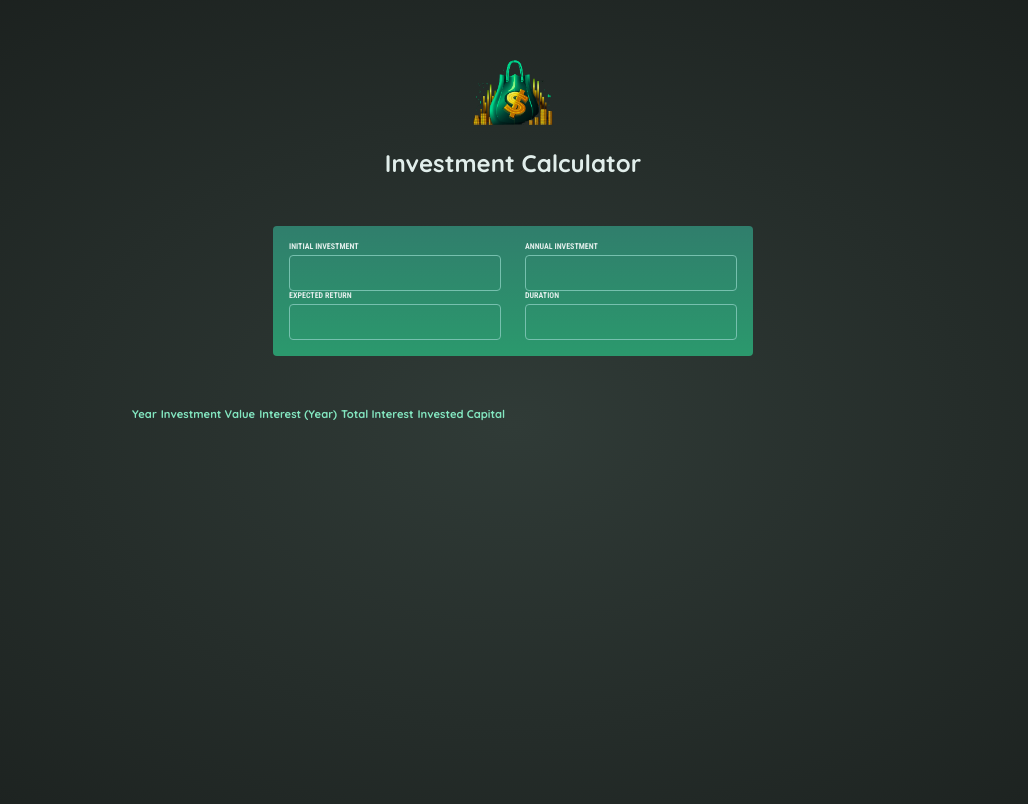
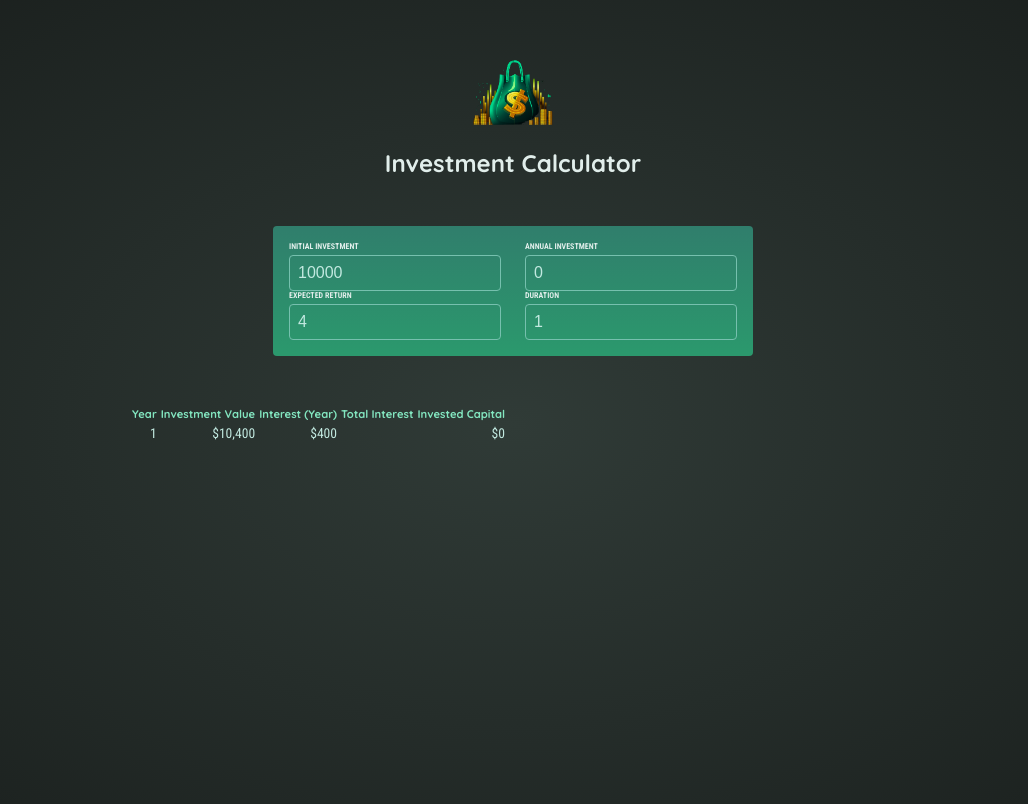
Before and after one commit to aldo-leka/investment-calculator, a React (Vite) app: page / in a window 1280 px wide. Shown: the top 804 px of the page, without its empty margins (127-1155 px from the left). Built offline with nearby package versions, Linux system fonts and the light colour scheme.

Commit message:
Finish my version.

```diff
--- a/src/App.jsx
+++ b/src/App.jsx
@@ -1,13 +1,53 @@
 import Header from "./components/Header.jsx";
 import UserInputs from "./components/UserInputs.jsx";
 import Result from "./components/Result.jsx";
+import {useState} from "react";
+
+const INITIAL_STATE = {
+    InitialInvestment: 10000,
+    AnnualInvestment: 0,
+    ExpectedReturn: 4,
+    Duration: 1
+}
 
 function App() {
+    const [initialInvestment, setInitialInvestment] = useState(INITIAL_STATE.InitialInvestment);
+    const [annualInvestment, setAnnualInvestment] = useState(INITIAL_STATE.AnnualInvestment);
+    const [expectedReturn, setExpectedReturn] = useState(INITIAL_STATE.ExpectedReturn);
+    const [duration, setDuration] = useState(INITIAL_STATE.Duration);
+
+    function onInitialInvestmentChange(newValue) {
+        setInitialInvestment(newValue);
+    }
+
+    function onAnnualInvestmentChange(newValue) {
+        setAnnualInvestment(newValue);
+    }
+
+    function onExpectedReturnChange(newValue) {
+        setExpectedReturn(newValue);
+    }
+
+    function onDurationChange(newValue) {
+        setDuration(newValue);
+    }
+
     return (
         <main>
             <Header/>
-            <UserInputs/>
-            <Result/>
+            <UserInputs
+                initialValues={INITIAL_STATE}
+                onInitialInvestmentChange={onInitialInvestmentChange}
+                onAnnualInvestmentChange={onAnnualInvestmentChange}
+                onExpectedReturnChange={onExpectedReturnChange}
+                onDurationChange={onDurationChange}
+            />
+            <Result
+                initialInvestment={initialInvestment}
+                annualInvestment={annualInvestment}
+                expectedReturn={expectedReturn}
+                duration={duration}
+            />
         </main>
     );
 }
--- a/src/components/Result.jsx
+++ b/src/components/Result.jsx
@@ -1,4 +1,7 @@
-export default function Result() {
+import {calculateInvestmentResults, formatter} from "../util/investment.js";
+
+export default function Result({initialInvestment, annualInvestment, expectedReturn, duration}) {
+    const data = calculateInvestmentResults({initialInvestment, annualInvestment, expectedReturn, duration});
     return (
         <div id="result">
             <table>
@@ -11,6 +14,17 @@ export default function Result() {
                     <th>Invested Capital</th>
                 </tr>
                 </thead>
+                <tbody>
+                {data.map((item, index) =>
+                    <tr key={index}>
+                        <td>{item.year}</td>
+                        <td>{formatter.format(item.valueEndOfYear)}</td>
+                        <td>{formatter.format(item.interest)}</td>
+                        <td></td>
+                        <td>{formatter.format(item.annualInvestment)}</td>
+                    </tr>
+                )}
+                </tbody>
             </table>
         </div>
     );
--- a/src/components/UserInput.jsx
+++ b/src/components/UserInput.jsx
@@ -1,8 +1,18 @@
-export default function UserInput({title}) {
+import {useState} from "react";
+
+export default function UserInput({title, initialValue, onChangeValue}) {
+    const [input, setInput] = useState(initialValue);
+
+    function handleChange(event) {
+        const value = Number(event.target.value);
+        setInput(value);
+        onChangeValue(value);
+    }
+
     return (
         <div>
             <label>{title}</label>
-            <input type="number"/>
+            <input type="number" value={input} onChange={handleChange}/>
         </div>
     );
 }
--- a/src/components/UserInputs.jsx
+++ b/src/components/UserInputs.jsx
@@ -1,15 +1,31 @@
 import UserInput from "./UserInput.jsx";
 
-export default function UserInputs() {
+export default function UserInputs({initialValues, onInitialInvestmentChange, onAnnualInvestmentChange, onExpectedReturnChange, onDurationChange}) {
     return (
         <div id="user-input">
             <div className="input-group">
-                <UserInput title="INITIAL INVESTMENT" />
-                <UserInput title="ANNUAL INVESTMENT" />
+                <UserInput
+                    title="INITIAL INVESTMENT"
+                    initialValue={initialValues.InitialInvestment}
+                    onChangeValue={onInitialInvestmentChange}
+                />
+                <UserInput
+                    title="ANNUAL INVESTMENT"
+                    initialValue={initialValues.AnnualInvestment}
+                    onChangeValue={onAnnualInvestmentChange}
+                />
             </div>
             <div className="input-group">
-                <UserInput title="EXPECTED RETURN" />
-                <UserInput title="DURATION" />
+                <UserInput
+                    title="EXPECTED RETURN"
+                    initialValue={initialValues.ExpectedReturn}
+                    onChangeValue={onExpectedReturnChange}
+                />
+                <UserInput
+                    title="DURATION"
+                    initialValue={initialValues.Duration}
+                    onChangeValue={onDurationChange}
+                />
             </div>
         </div>
     );
```
